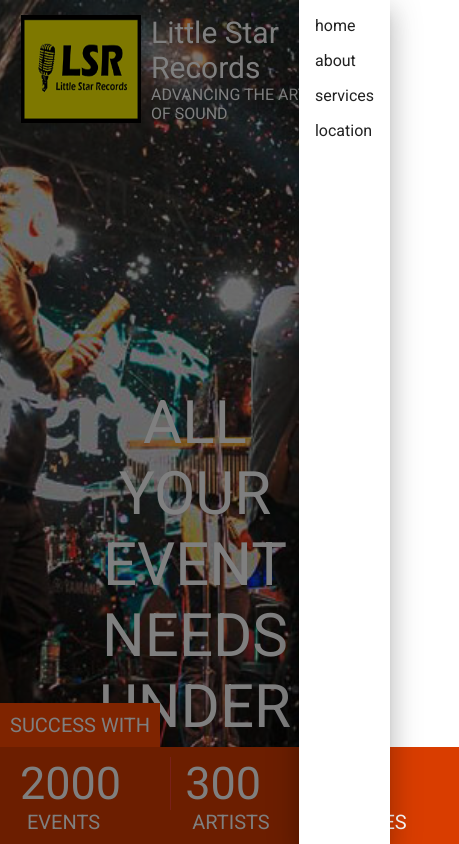
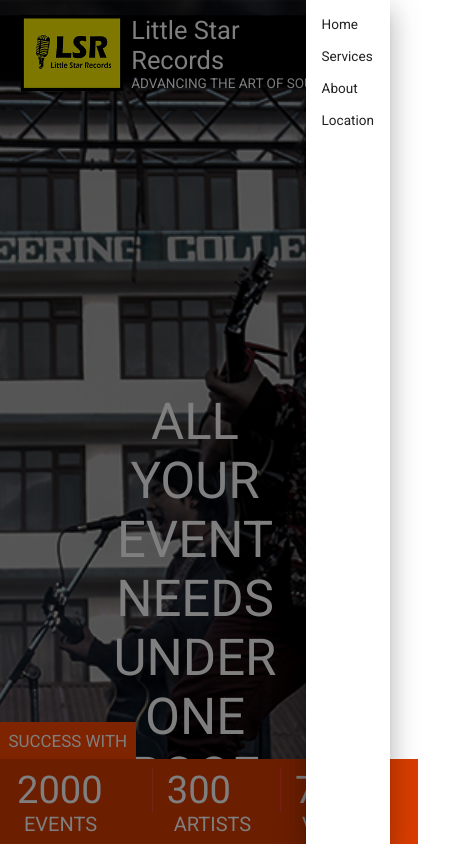
Before and after one commit to pixellogic/lsrstatic, a React (Create React App) app: page / in a window 390 px wide. Both pictures are taken after a click on the button "Menu". Shown: the top 844 px of the page, 459 px wide, since content can reach past the window. Built offline with nearby package versions, Linux system fonts and the light colour scheme.

Commit message:
scroll to element added

```diff
--- a/src/App.js
+++ b/src/App.js
@@ -5,17 +5,24 @@ import Services from './components/services/services'
 import About from './components/about/About'
 import Location from './components/location/location'
 import Footer from './components/footer/footer'
+import {Element} from 'react-scroll'
 const App = () =>{
     return(
        <div className = "app" style={{
            height: '2000px'
-       }}>
-           <Header />
-           <Featured />
-           <Services />
-           <About />
-           <Location />
-           <Footer />
+       }}>  <Header />
+            <Element name = "home">
+                <Featured />
+            </Element>
+            <Element  name = "services">
+                <Services />
+            </Element>
+            <Element name = "about">
+             <About />
+            </Element>
+             <Element name = "location">
+                <Location />
+            </Element>
        </div>
     )
 }
--- a/src/components/about/About.js
+++ b/src/components/about/About.js
@@ -34,16 +34,7 @@ const About = () => {
 
             </div>
 
-            <Carousel />
-            <Fade bottom>
-                <p className = "paragraph paragraph-about">
-                "Lorem ipsum dolor sit amet, consectetur adipiscing elit, sed do eiusmod tempor incididunt ut labore et dolore magna aliqua. Ut enim ad minim veniam, quis nostrud exercitation ullamco laboris nisi ut aliquip ex ea commodo consequat. Duis aute irure dolor in reprehenderit in voluptate velit esse cillum dolore eu fugiat nulla pariatur. Excepteur sint occaecat cupidatat non proident, sunt in culpa qui officia deserunt mollit anim id est laborum."
-                </p>
-                <p className = "paragraph paragraph-about">
-                "Lorem ipsum dolor sit amet, consectetur adipiscing elit, sed do eiusmod tempor incididunt ut labore et dolore magna aliqua. Ut enim ad minim veniam, quis nostrud exercitation ullamco laboris nisi ut aliquip ex ea commodo consequat. Duis aute irure dolor in reprehenderit in voluptate velit esse cillum dolore eu fugiat nulla pariatur. Excepteur sint occaecat cupidatat non proident, sunt in culpa qui officia deserunt mollit anim id est laborum."
-                </p>
 
-                </Fade>
 
             {/* <div className = "row">
             <Fade bottom>
--- a/src/components/featured/timeStamp.js
+++ b/src/components/featured/timeStamp.js
@@ -1,7 +1,10 @@
-import React from 'react'
+import React, { Component } from 'react'
 
-export default function TimeStamp() {
+export default class TimeStamp extends Component {
+
+    render() {
         return (
+            <div>
                     <div className = "countdown_wrapper">
                 <div className = "countdown_top">
                     Success with
@@ -36,5 +39,7 @@ export default function TimeStamp() {
                 </div>
 
         </div>
+            </div>
         )
     }
+}
--- a/src/components/header_footer/sideDrawer.js
+++ b/src/components/header_footer/sideDrawer.js
@@ -1,8 +1,17 @@
 import React from 'react'
+import {scroller} from 'react-scroll'
 import Drawer from '@material-ui/core/Drawer'
 import List from '@material-ui/core/List'
 import ListItem from '@material-ui/core/ListItem'
 export default function SideDrawer(props) {
+    const scrollToElement = (element) =>{
+        scroller.scrollTo(element, {
+            duration: 1500,
+            delay: 100,
+            smooth: true,
+            offset: -150
+        })
+    }
     return (
         <Drawer
             anchor = "right"
@@ -12,17 +21,17 @@ export default function SideDrawer(props) {
             <List
                 component = "nav"
             >
-                <ListItem button  onClick = {() =>console.log('featured')}>
-                    home
+                <ListItem button  onClick = {() =>scrollToElement('home')}>
+                    Home
                 </ListItem>
-                <ListItem button  onClick = {() =>console.log('about')}>
-                    about
+                <ListItem button  onClick = {() =>scrollToElement('services')}>
+                   Services
                 </ListItem>
-                <ListItem button  onClick = {() =>console.log('services')}>
-                    services
+                <ListItem button  onClick = {() =>scrollToElement('about')}>
+                    About
                 </ListItem>
-                <ListItem button  onClick = {() =>console.log('services')}>
-                    location
+                <ListItem button  onClick = {() =>scrollToElement('location')}>
+                    Location
                 </ListItem>
 
 
--- a/src/styles/styles.css
+++ b/src/styles/styles.css
@@ -12,6 +12,24 @@ html {
 body {
   font-family: 'Roboto', sans-serif;
   font-size: 1.6rem;
+}
+
+@media screen and (max-width: 360px) {
+  html {
+    font-size: 44%;
+  }
+}
+
+@media screen and (max-width: 560px) {
+  html {
+    font-size: 50%;
+  }
+}
+
+@media screen and (max-width: 1076px) {
+  html {
+    font-size: 53%;
+  }
 }
 
 /*====================
--- a/src/styles/styles.scss
+++ b/src/styles/styles.scss
@@ -12,6 +12,22 @@ font-size: 62.5% ;
 body {
 font-family: 'Roboto', sans-serif;
 font-size: 1.6rem;
+}
+
+@media screen and (max-width:360px) {
+    html{
+        font-size: 44%;
+    }
+}
+@media screen and (max-width:560px) {
+    html{
+        font-size: 50%;
+    }
+}
+@media screen and (max-width:1076px) {
+    html{
+        font-size: 53%;
+    }
 }
 
 
```
Also changed, not shown: 2 other files (tests, documents, lock files or other folders). Lines whose indentation alone changed are shown as unchanged.
